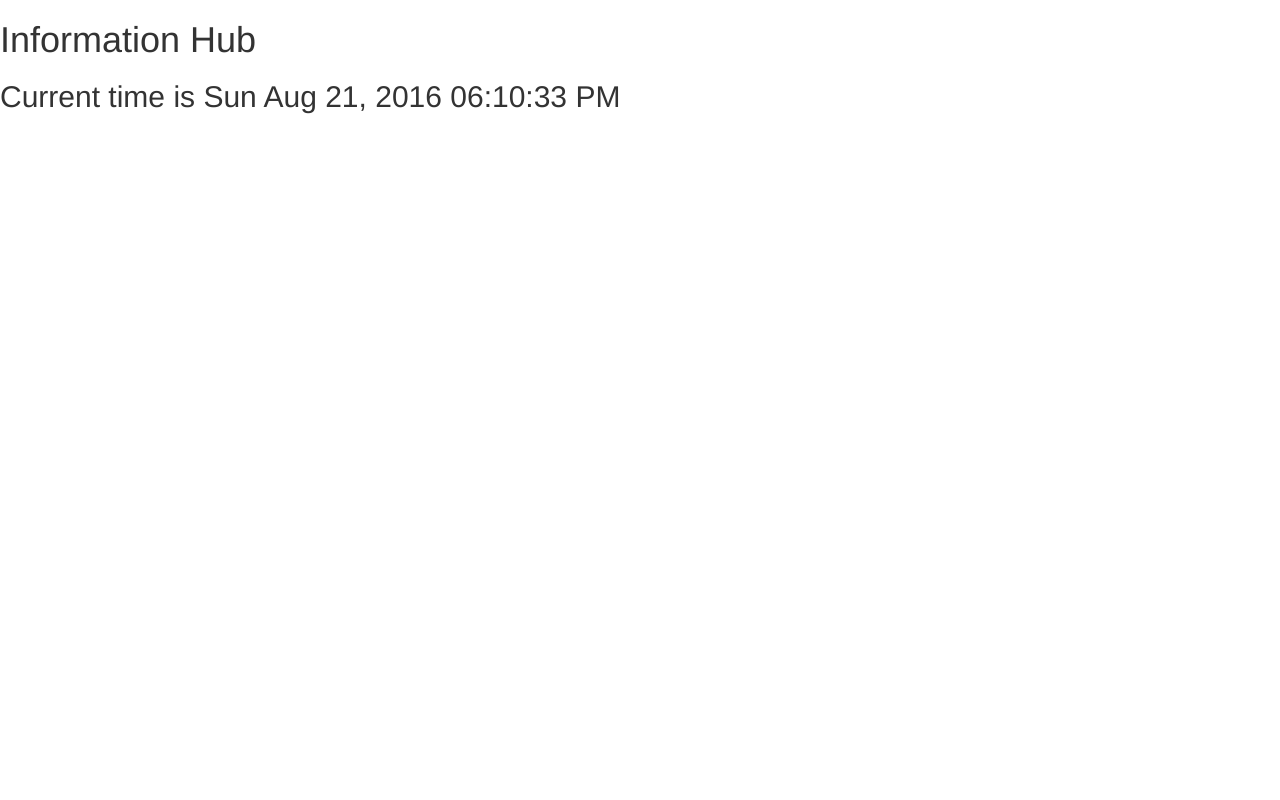
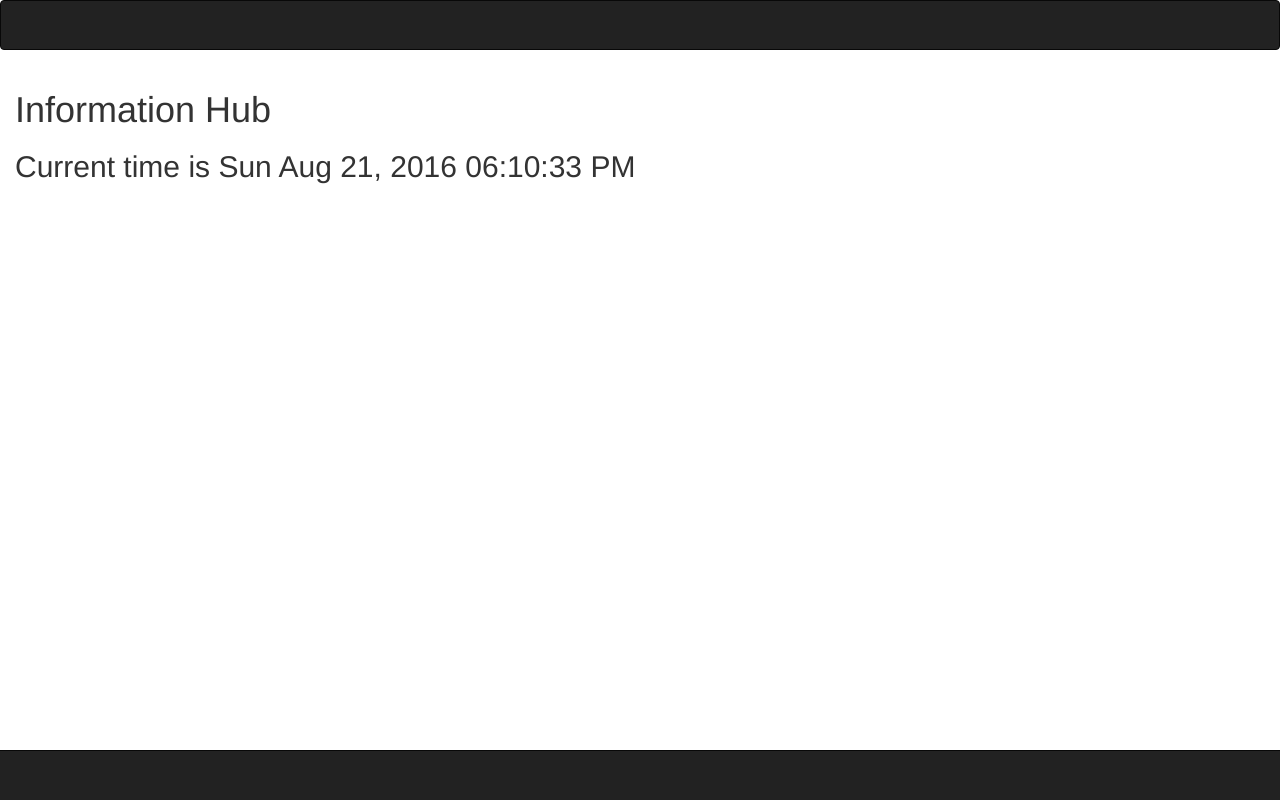
Before and after one commit to SaundersB/Information_Hub, a Flask app: page / in a window 1280 px wide. Run offline with Flask 2, Linux system fonts and the light colour scheme; data that the repository does not hold is empty; some libraries are stand-ins or nearby versions.

Commit message:
Adding a navigation bar to the top and bottom of the screen.

```diff
--- a/templates/index.html
+++ b/templates/index.html
@@ -1,3 +1,4 @@
+
 <html>
 	<head>
 		<!-- Bootstrap CSS CDN -->
@@ -10,7 +11,28 @@
 		<script src="http://maxcdn.bootstrapcdn.com/bootstrap/3.3.7/js/bootstrap.min.js"></script>
 	</head>
 	<body>
-		<h1>Information Hub</h1>
-		<h2> Current time is {{ clock_time }} </h2>
+
+
+	<nav class="navbar navbar-inverse">
+		<div class="container-fluid">
+			<div class="navbar-header">
+
+			</div>
+		</div>
+	</nav>
+
+		<div class="container-fluid">
+			<h1>Information Hub</h1>
+			<h2> Current time is {{ clock_time }} </h2>
+		</div>
+
+
+
+  	<nav class="navbar navbar-inverse navbar-fixed-bottom">
+  		<div class="container">
+		</div>
+  	</nav>
+
 	</body>
+
 </html>
```
